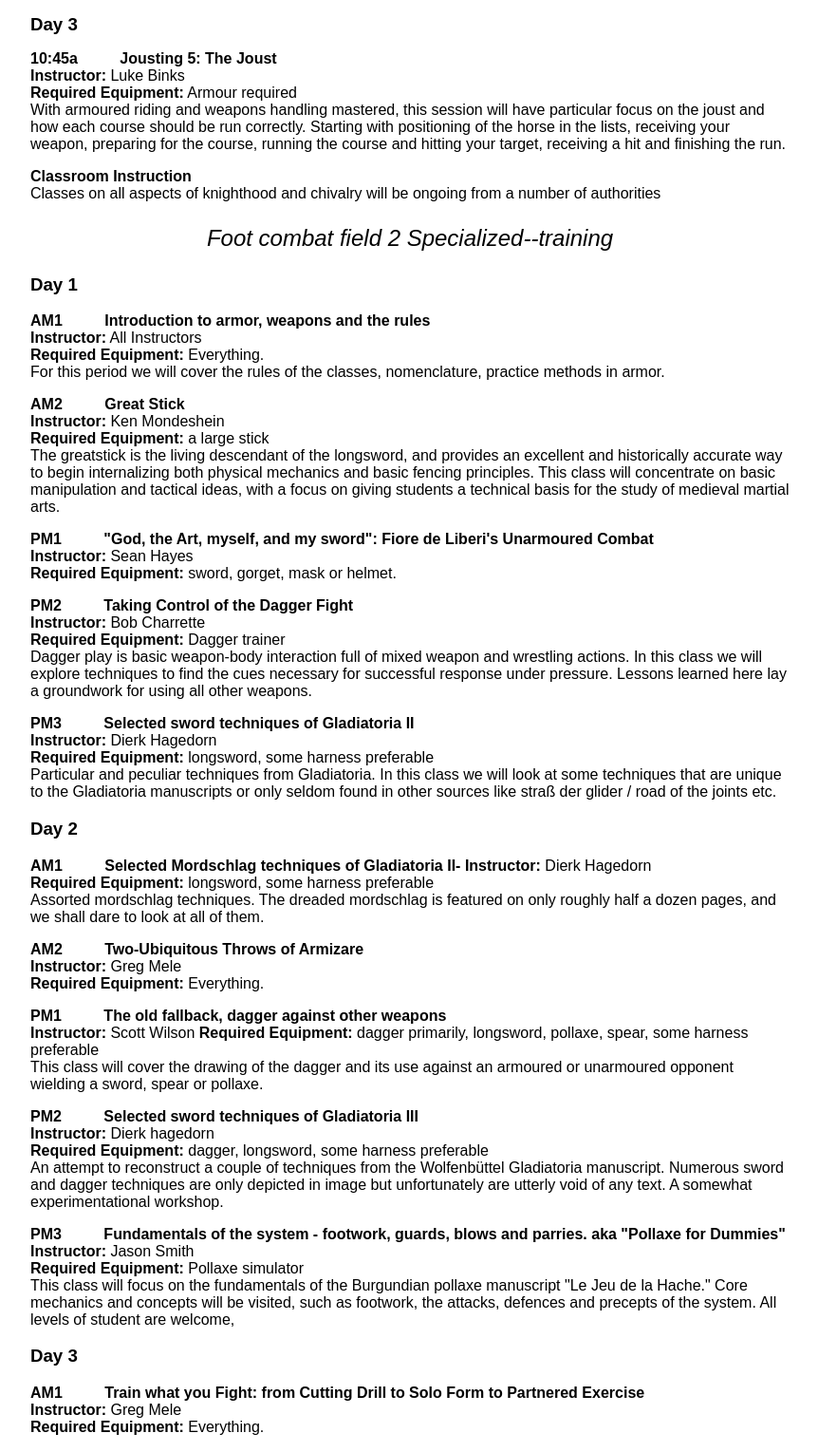
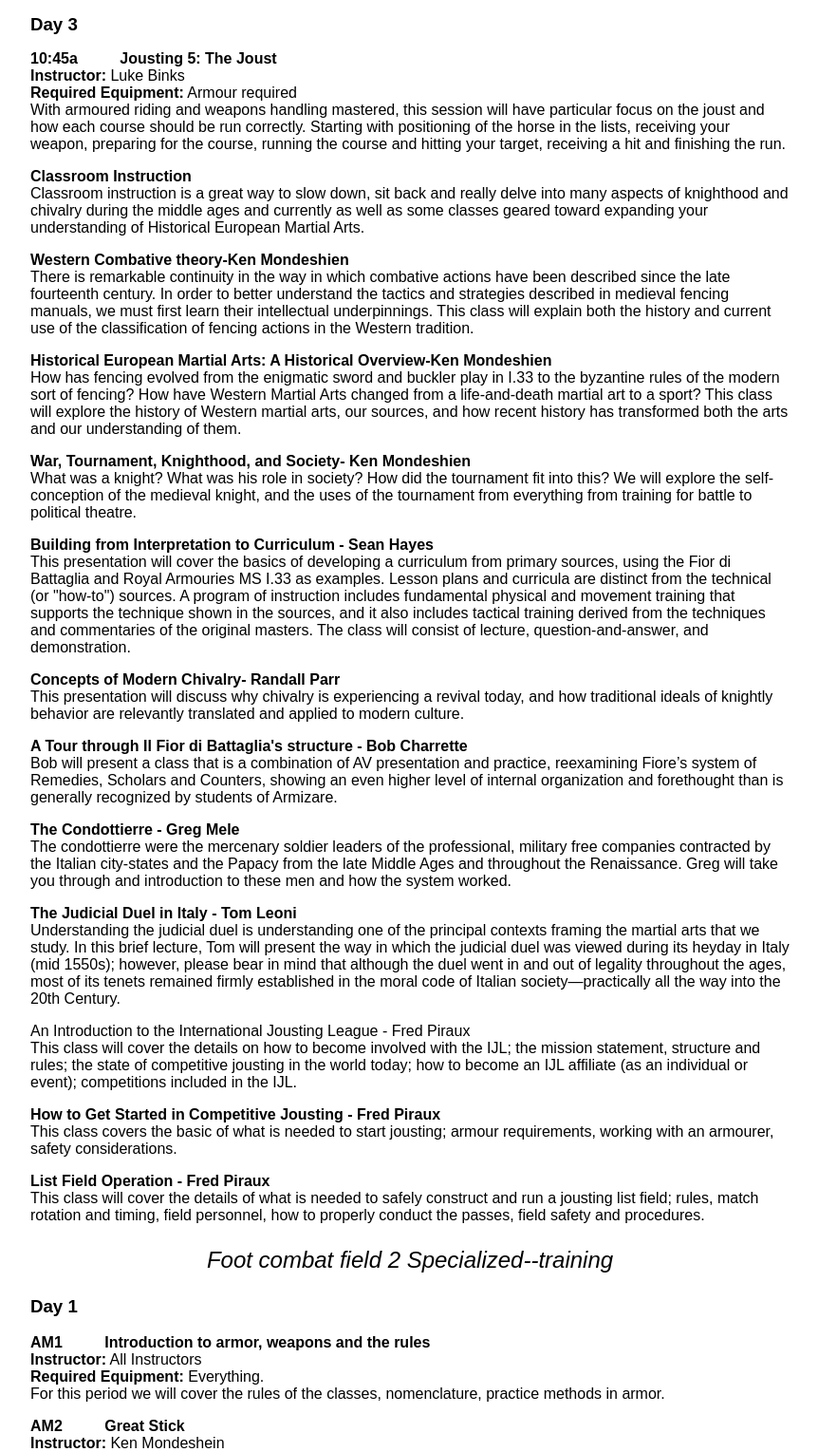
Before and after one commit to XZwanzigX/CMAI, a PHP site: page /classes.php in a window 1280 px wide. Shown: the part 3616-5145 px from the top of the page at 95% size, without its empty margins (208-1070 px from the left). Run offline with PHP 8.4, Linux system fonts and the light colour scheme.

Commit message:
Updated content to reflect updates from Scott.

```diff
--- a/classes.php
+++ b/classes.php
@@ -126,7 +126,53 @@
 
 
             <p><span class="class-heading">Classroom Instruction</span><br>
-            Classes on all aspects of knighthood and chivalry will be ongoing from a number of authorities</p>
+            Classroom instruction is a great way to slow down, sit back and really delve into many  aspects of knighthood and chivalry during the middle ages and currently as well as some classes geared toward  expanding your understanding of Historical European Martial Arts.</p>
+
+            <p><span>Western Combative theory-Ken Mondeshien</span><br/>
+            There is remarkable continuity in the way in which combative actions have
+            been described since the late fourteenth century. In order to better
+            understand the tactics and strategies described in medieval fencing
+            manuals, we must first learn their intellectual underpinnings. This class
+            will explain both the history and current use of the classification of
+            fencing actions in the Western tradition.</p>
+
+            <p><span>Historical European Martial Arts: A Historical Overview-Ken Mondeshien</span><br/>
+            How has fencing evolved from the enigmatic sword and buckler play in I.33
+            to the byzantine rules of the modern sort of fencing? How have Western
+            Martial Arts changed from a life-and-death martial art to a sport? This
+            class will explore the history of Western martial arts, our sources, and
+            how recent history has transformed both the arts and our understanding of
+            them.</p>
+
+            <p><span>War, Tournament, Knighthood, and Society- Ken Mondeshien</span><br/>
+            What was a knight? What was his role in society? How did the tournament
+            fit into this? We will explore the self-conception of the medieval knight,
+            and the uses of the tournament from everything from training for battle to
+            political theatre.</p>
+
+            <p><span>Building from Interpretation to Curriculum - Sean Hayes</span><br/>
+            This presentation will cover the basics of developing a curriculum from primary sources, using the Fior di Battaglia and Royal Armouries MS I.33 as examples.  Lesson plans and curricula are distinct from the technical (or "how-to") sources.  A program of instruction includes fundamental physical and movement training that supports the technique shown in the sources, and it also includes tactical training derived from the techniques and commentaries of the original masters.  The class will consist of lecture, question-and-answer, and demonstration.</p>
+
+            <p><span>Concepts of Modern Chivalry- Randall Parr</span><br/>
+            This presentation will discuss why chivalry is experiencing a revival today, and how traditional ideals of knightly behavior are relevantly translated and applied to modern culture.</p>
+
+            <p><span>A Tour through Il Fior di Battaglia's structure - Bob Charrette</span><br/>
+            Bob will present  a class that  is a combination of AV presentation and practice, reexamining Fiore’s system of Remedies, Scholars and Counters, showing an even higher level of internal organization and forethought than is generally recognized by students of Armizare.</p>
+
+            <p><span>The Condottierre - Greg Mele</span><br/>
+            The condottierre were the mercenary soldier leaders of the professional, military free companies contracted by the Italian city-states and the Papacy from the late Middle Ages and throughout the Renaissance. Greg will take you through and introduction to these men and how the system worked.</p>
+
+            <p><span>The Judicial Duel in Italy - Tom Leoni</span><br/>
+            Understanding the judicial duel is understanding one of the principal contexts framing the martial arts that we study. In this brief lecture, Tom will present the way in which the judicial duel was viewed during its heyday in Italy (mid 1550s); however, please bear in mind that although the duel went in and out of legality throughout the ages, most of its tenets remained firmly established in the moral code of Italian society—practically all the way into the 20th Century.</p>
+
+            <p><span">An Introduction to the International Jousting League  - Fred Piraux</span><br/>
+            This class will cover the details on how to become involved with the IJL; the mission statement, structure and rules; the state of competitive jousting in the world today; how to become an IJL affiliate (as an individual or event); competitions included in the IJL.</p>
+
+            <p><span>How to Get Started in Competitive Jousting  - Fred Piraux</span><br/>
+            This class covers the basic of what is needed to start jousting; armour requirements, working with an armourer, safety considerations.</p>
+
+            <p><span>List Field Operation  - Fred Piraux</span><br/>
+            This class will cover the details of what is needed to safely construct and run a jousting list field; rules, match rotation and timing, field personnel, how to properly conduct the passes, field safety and procedures.</p>
 
             <p class="CMAI-Headline-Text">Foot combat field 2 Specialized--training</p>
 
--- a/css/structure.css
+++ b/css/structure.css
@@ -72,7 +72,7 @@
 
 .aPlaisance-logo-faq {
     position: relative;
-    top: 379px;
+    top: 220px;
 }
 
 .aPlaisance-logo-contact {
--- a/instructors.php
+++ b/instructors.php
@@ -116,7 +116,8 @@
             </ul>
 
             <p><em class="instructor-name">Luke Binks</em>
-            <br>Bio pending</p>
+            <br>'Red Hart Reproductions'.<br>
+            Luke has been coaching jousters for about 8 years, and has done this all over the world, He coached the Historic Enterprises knights school in 2008 and 2009. He now lives in Norway where he spends his days  armouring, coaching riding and jousting professionally with a riding school named Trollspeilet.</p>
 
             <ul class="class-listing">
                 <li><span>Session 1, The Riders Seat,</span> in this session we will focus on the rider's position and the bio mechanical relationship between the horse and rider through his seat. How and why this will affect the horse and its benefits in mounted combat. No armour required.</li>
```
Also changed, not shown: faq.php (+8 -2 lines).
